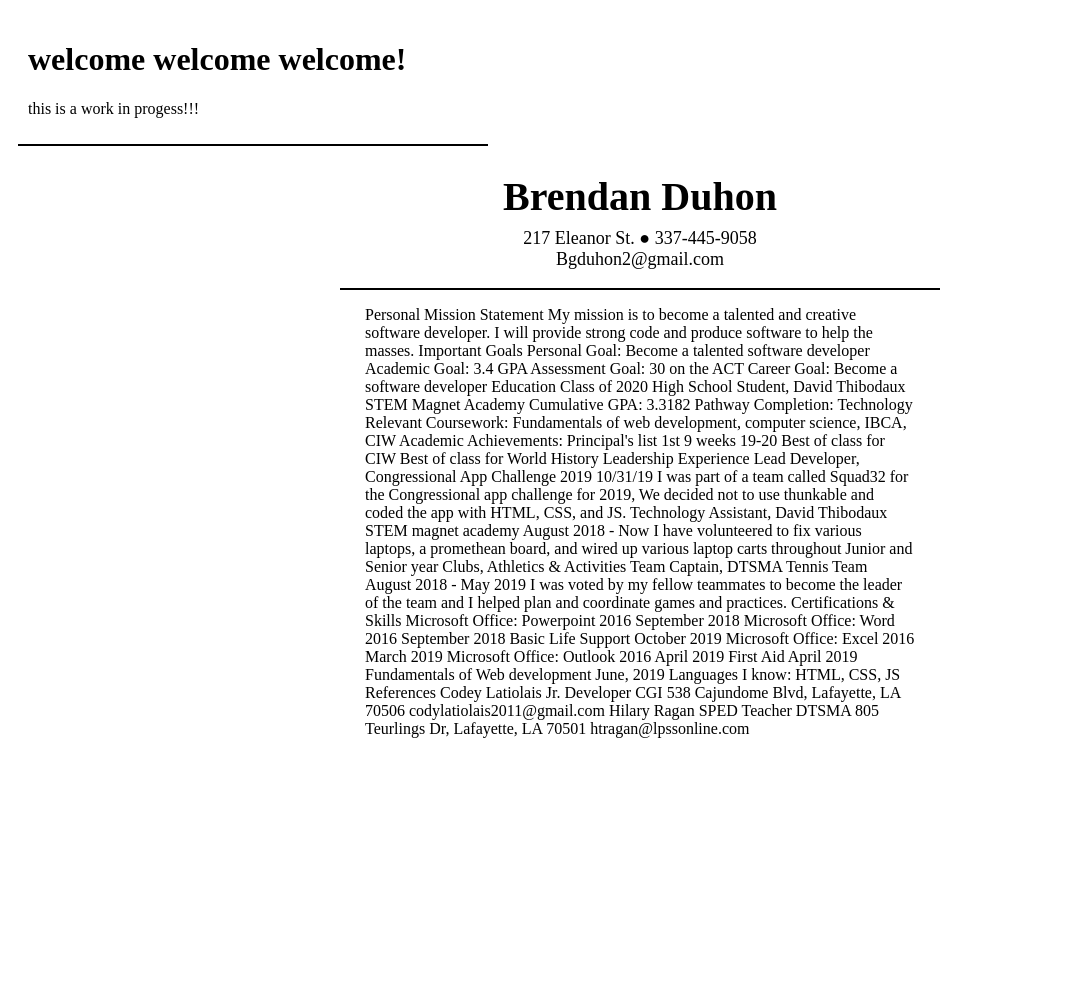
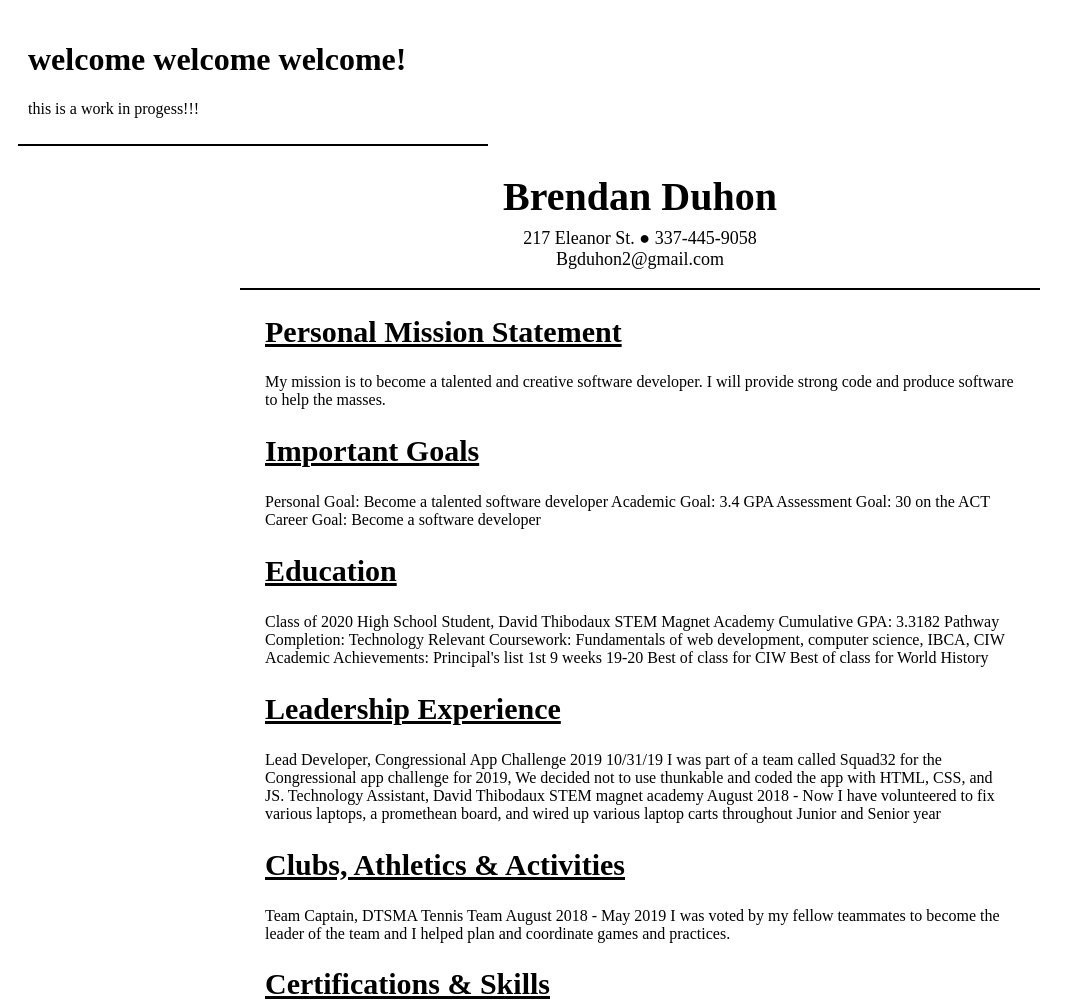
Before and after one commit to Bren519/BrendanDuhon.github.io, a plain HTML site: page index.html in a window 1280 px wide. Shown: the top 1004 px of the page, without its empty margins (0-1085 px from the left). Before the commit the page ends 800 px from the top, so only its background shows below. Drawn offline with Linux system fonts and the light colour scheme.

Commit message:
creating headers

```diff
--- a/index.html
+++ b/index.html
@@ -21,19 +21,19 @@
     <h3 style="font-weight:normal;text-align:center;font-size:18px;">217 Eleanor St. ● 337-445-9058 <br> Bgduhon2@gmail.com</h3>
 </div>
 <div class="resume">
-<p>
 
 
-Personal Mission Statement
+
+<h2 class="header">Personal Mission Statement</h2>
 My mission is to become a talented and creative software developer. I will provide strong code and produce software to help the masses.
 
-Important Goals
+<h2 class="header">Important Goals</h2>
 Personal Goal:  Become a talented software developer
 Academic Goal: 3.4 GPA
 Assessment Goal:  30 on the ACT
 Career Goal:  Become a software developer
 
-Education
+<h2 class="header">Education</h2>
 Class of 2020 High School Student, David Thibodaux STEM Magnet Academy
 Cumulative GPA:  3.3182
 Pathway Completion:  Technology
@@ -43,7 +43,7 @@ Principal's list 1st 9 weeks 19-20
 Best of class for CIW
 Best of class for World History
 
-Leadership Experience
+<h2 class="header">Leadership Experience</h2>
 Lead Developer, Congressional App Challenge 2019				         10/31/19
 I was part of a team called Squad32 for the Congressional app challenge for 2019, We decided not to use thunkable and coded the app with HTML, CSS, and JS.
 
@@ -52,11 +52,11 @@ Technology Assistant, David Thibodaux STEM magnet academy		     August 2018 - No
 
 
 
-Clubs, Athletics & Activities
+<h2 class="header">Clubs, Athletics & Activities</h2>
 Team Captain, DTSMA Tennis Team				        August 2018 - May 2019
 I was voted by my fellow teammates to become the leader of the team and I helped plan and coordinate games and practices.
 
-Certifications & Skills
+<h2 class="header">Certifications & Skills</h2>
 Microsoft Office: Powerpoint 2016					September 2018
 Microsoft Office: Word 2016					September 2018
 Basic Life Support							October 2019
@@ -66,7 +66,7 @@ First Aid								April 2019
 Fundamentals of Web development				June, 2019
 Languages I know: HTML, CSS, JS
 
-References
+<h2 class="header">References</h2>
 Codey Latiolais
 Jr. Developer CGI
 538 Cajundome Blvd, Lafayette, LA 70506
@@ -76,7 +76,7 @@ Hilary Ragan
 SPED Teacher DTSMA
 805 Teurlings Dr, Lafayette, LA 70501
 htragan@lpssonline.com
-</p>
+
 </div>
 </body>
 </html>
--- a/resume.css
+++ b/resume.css
@@ -5,7 +5,7 @@
     max-width: 450px;
 }
 .resume{
-    max-width: 550px;
+    max-width: 750px;
     margin: auto;
 }
 #top{
@@ -13,5 +13,16 @@
     text-align: center;
     margin-bottom: 10px;
     border-bottom: solid 2px black;
-    max-width: 600px
+    max-width: 800px
 }
+.header{
+    font-weight:bold;
+    font-size: 30px;
+    text-decoration: underline;
+    font-family: "Times New Roman", Times, serif;
+
+
+}
+body{
+    font-family: "Times New Roman", Times, serif;
+}
```
